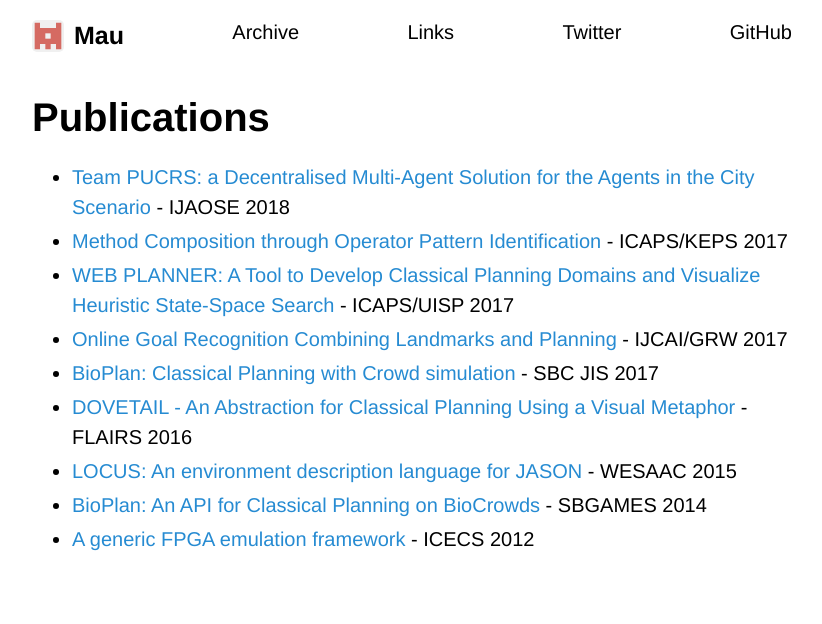
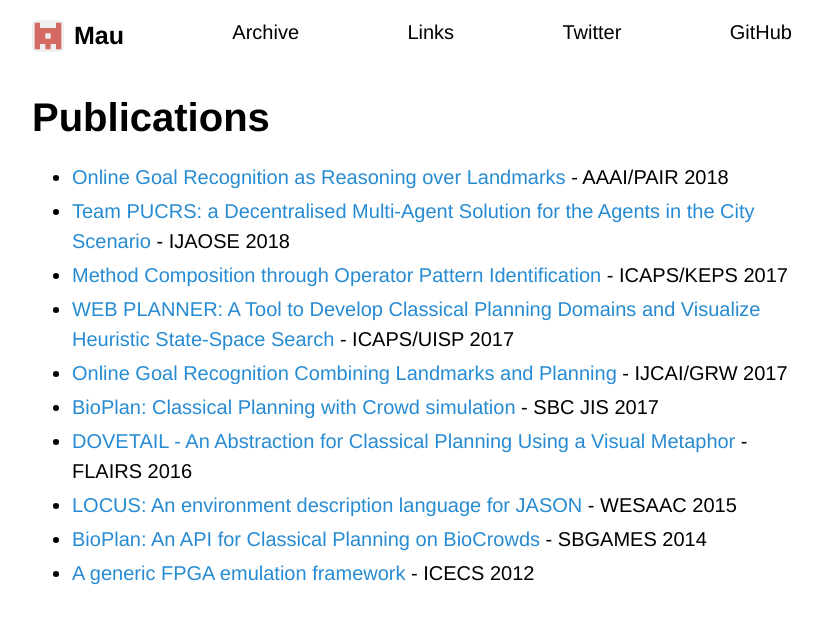
Before and after one commit to Maumagnaguagno/maumagnaguagno.github.io, a Jekyll site: the page built from publications.md, in a window 1280 px wide. Shown: the top 624 px of the page, without its empty margins (228-1050 px from the left). Built offline with Jekyll 4.4.1, drawn with Linux system fonts in a browser that asks for light colours; our own code applies the rules of GitHub Pages for plain Markdown files.

Commit message:
Add AAAI JAIR paper to Publications

```diff
--- a/publications.md
+++ b/publications.md
@@ -5,6 +5,7 @@ hidden: true
 ---
 
 # Publications
+- [Online Goal Recognition as Reasoning over Landmarks](http://www.planrec.org/PAIR/Papers/VeredPair18.pdf) - AAAI/PAIR 2018
 - [Team PUCRS: a Decentralised Multi-Agent Solution for the Agents in the City Scenario](https://www.meneguzzi.eu/felipe/pubs/ijaose-mapc-2017.pdf) - IJAOSE 2018
 - [Method Composition through Operator Pattern Identification](http://icaps17.icaps-conference.org/workshops/KEPS/proceedingsKEPS.pdf#page=57) - ICAPS/KEPS 2017
 - [WEB PLANNER: A Tool to Develop Classical Planning Domains and Visualize Heuristic State-Space Search](http://icaps17.icaps-conference.org/workshops/UISP/uisp17proceedings.pdf#page=36) - ICAPS/UISP 2017
```
